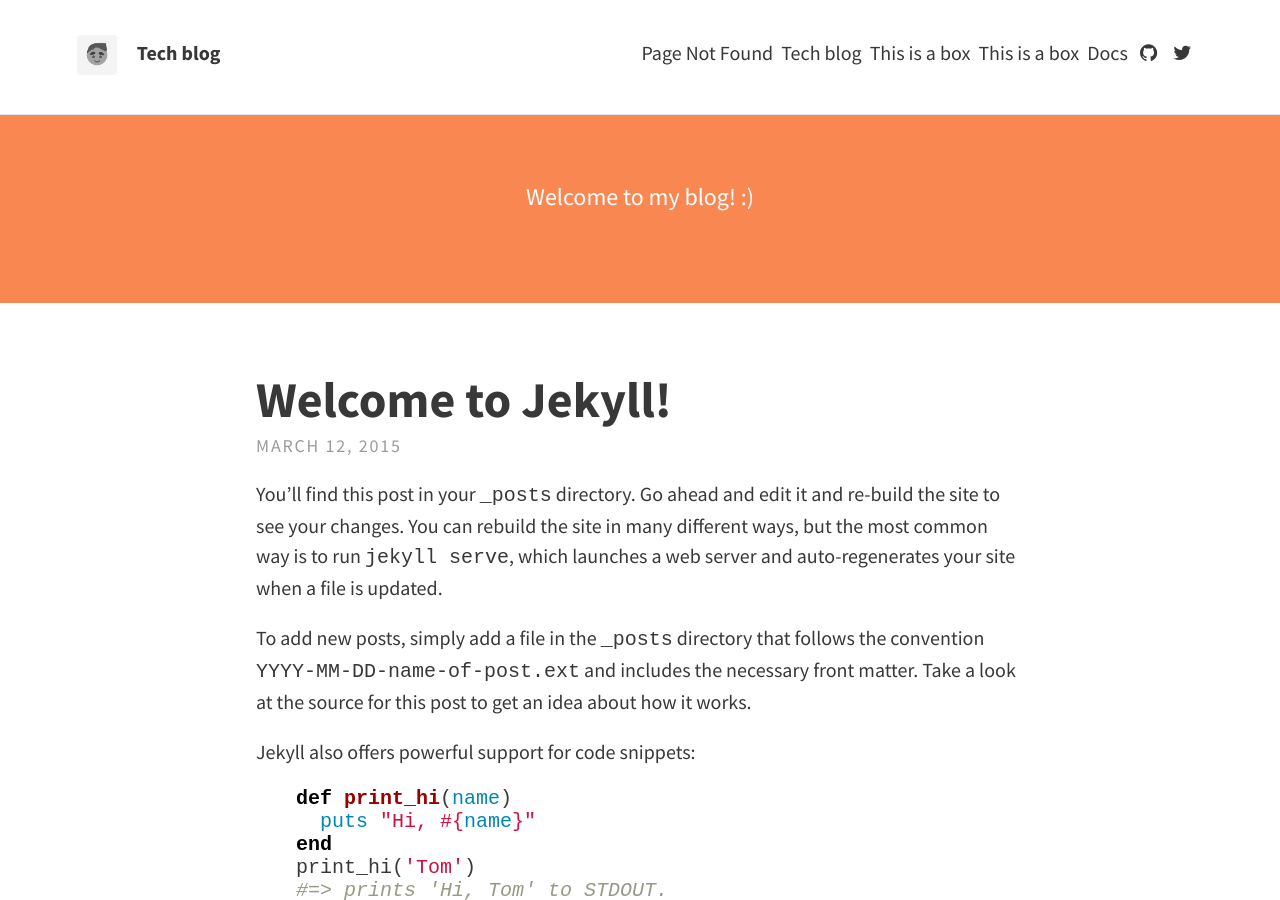
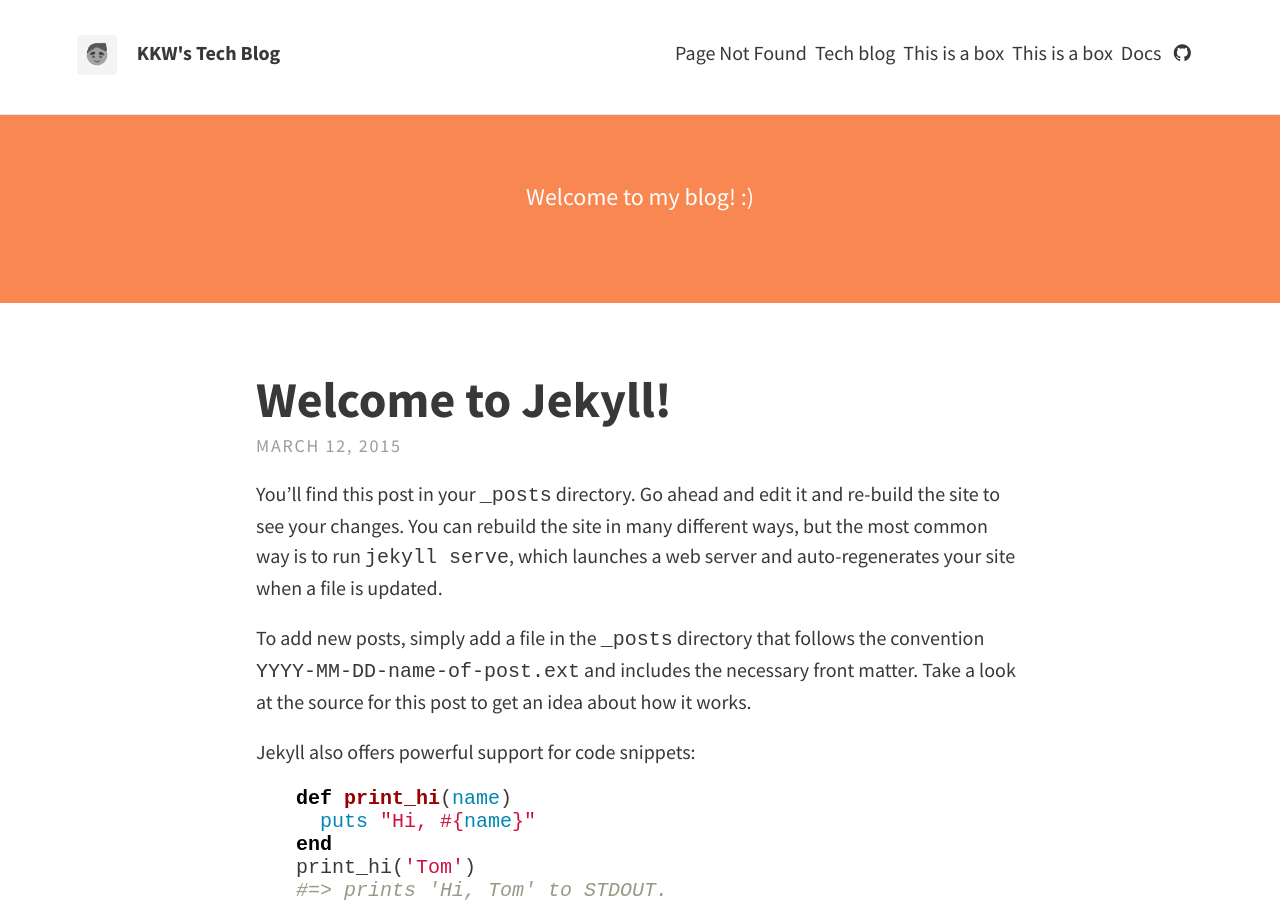
Before and after one commit to keonwookim/keonwookim.github.com, a Jekyll site: the page built from index.html, in a window 1280 px wide and 900 px high. Built offline with Jekyll 4.4.1, drawn with Linux system fonts in a browser that asks for light colours; nearby versions of some CDN libraries; the list of posts is cut into pages by our own code.

Commit message:
change front page

```diff
--- a/_config.yml
+++ b/_config.yml
@@ -5,7 +5,7 @@ url: "http://keonwookim.github.io" # the base hostname & protocol for your site
 # THEME-SPECIFIC CONFIGURATION
 theme:
   # Meta
-  title: Tech blog
+  title: KKW's Tech Blog
   avatar: avatar.png
   gravatar: # Email MD5 hash
   description: "A website with blog posts and pages" # used by search engines
@@ -36,7 +36,7 @@ theme:
   stack_exchange:  # Full URL
   steam:
   tumblr:
-  twitter: "twitter"
+  twitter: #"twitter"
   wordpress:
   youtube:
 
```
